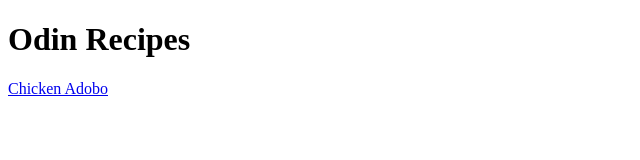
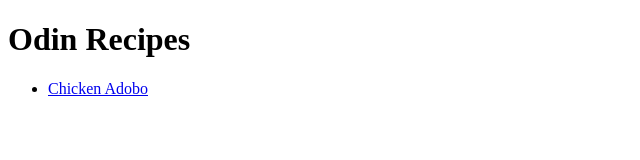
Before and after one commit to lance-molina/odin-recipes, a plain HTML site: page index.html in a window 1280 px wide. Shown: the whole page, without its empty margins (0-640 px from the left). Drawn offline with Linux system fonts and the light colour scheme.

Commit message:
Change recipes to unordered list

```diff
--- a/index.html
+++ b/index.html
@@ -7,6 +7,8 @@
 </head>
 <body>
     <h1>Odin Recipes</h1>
-    <a href="recipes/chicken-adobo.html">Chicken Adobo</a>
+    <ul>
+        <li><a href="recipes/chicken-adobo.html">Chicken Adobo</a></li>
+    </ul>
 </body>
 </html>
```
